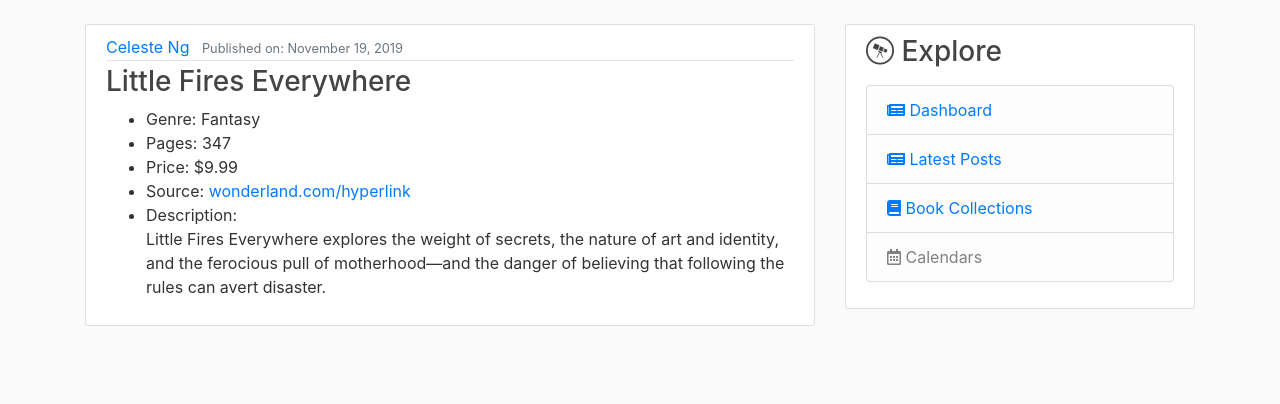
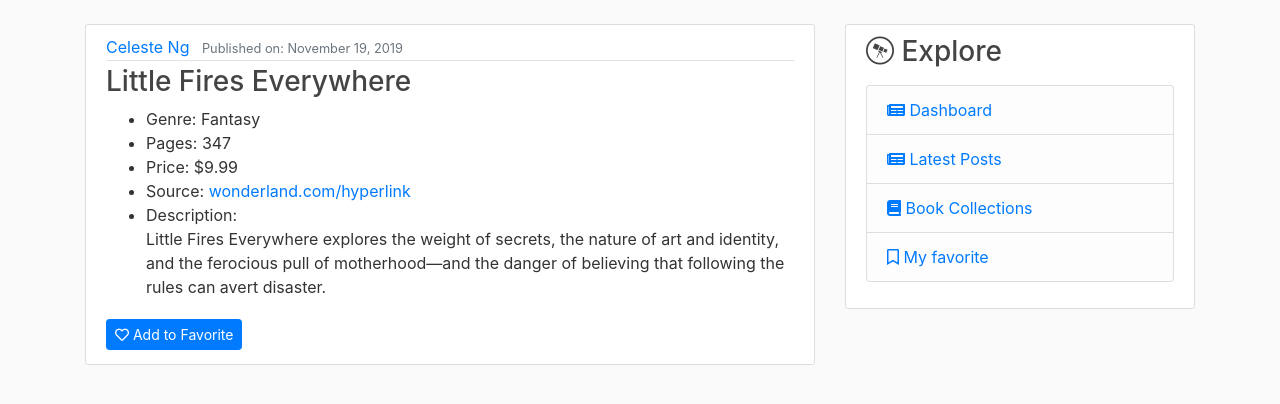
Before and after one commit to btn6364/Wonderland, a Django app: page /book/3/ in a window 1280 px wide. Shown: the part 56-460 px from the top of the page. Run offline with Django 3.2, Linux system fonts and the light colour scheme; a user stored in the database is signed in; data comes from the database, SQL or seed files in the repository; both versions use the stored data as it was after the commit; some libraries are stand-ins or nearby versions.

Commit message:
Finish favorite collections features

```diff
--- a/blog/templates/blog/about.html
+++ b/blog/templates/blog/about.html
@@ -1,4 +1,5 @@
 {% extends "blog/base.html" %}
 {% block content %}
     <h1>About page!</h1>
+    <p>This is my book review page</p>
 {% endblock %}
--- a/blog/templates/blog/base.html
+++ b/blog/templates/blog/base.html
@@ -73,8 +73,8 @@
                         <ul class="list-group">
                             <li class="list-group-item list-group-item-light"><a href="{% url 'blog-home' %}"><i class="fas fa-newspaper"></i>   Dashboard</a></li>
                             <li class="list-group-item list-group-item-light"><a href="{% url 'post-latest' %}"><i class="fas fa-newspaper"></i>   Latest Posts</a></li>
-                            <li class="list-group-item list-group-item-light"><a href="{% url 'library_home' %}"><i class="fas fa-book"></i>   Book Collections</li></a>
-                            <li class="list-group-item list-group-item-light"><i class="far fa-calendar-alt"></i>   Calendars</li>
+                            <li class="list-group-item list-group-item-light"><a href="{% url 'library_home' %}"><i class="fas fa-book"></i>   Book Collections</a></li>
+                            <li class="list-group-item list-group-item-light"><a href="{% url 'book_favorite_list' %}"><i class="far fa-bookmark"></i>   My favorite</a></li>
                         </ul>
                     </p>
                 </div>
--- a/blog/templates/blog/post_detail.html
+++ b/blog/templates/blog/post_detail.html
@@ -41,7 +41,7 @@
                     <span class="text-muted pull-right">
                         <small class="date text-muted font-weight-normal">{{ comment.created_date }}</small>
                     </span>
-                    <a href="#"><strong class="text-success">@{{ comment.author.username }}</strong></a>
+                    <a href="{% url 'user-posts' comment.author.username %}"><strong class="text-success">@{{ comment.author.username }}</strong></a>
                     <p>
                         {{ comment.text|linebreaks }}
                     </p>
--- a/book_library/models.py
+++ b/book_library/models.py
@@ -1,6 +1,8 @@
 from django.db import models
 from PIL import Image
 from django.utils import timezone
+from django.contrib.auth.models import User
+from django.urls import reverse
 
 class Author(models.Model):
     first_name = models.CharField(max_length=50)
@@ -21,10 +23,14 @@
     source = models.URLField(max_length=250)
     published_date = models.DateTimeField(default=timezone.now)
     price = models.DecimalField(max_digits=10, decimal_places=2, default=0.00)
-    # TODO add rating here
+    favorites = models.ManyToManyField(User, blank=True, related_name="book_favorites")
 
     def __str__(self):
         return self.title + "-" + self.author.first_name + " " + self.author.last_name
+
+    def get_absolute_url(self):
+        return reverse("book_detail", kwargs={"pk": self.pk})
+
 
     def save(self, *args, **kwargs):
         super().save(*args, **kwargs)
--- a/book_library/templates/book_library/book_detail.html
+++ b/book_library/templates/book_library/book_detail.html
@@ -14,6 +14,12 @@
             <li>Source: <a href="{{ book.source }}" target="_blank" >wonderland.com/hyperlink</a></li>
             <li>Description: <p class="article-content">{{ book.description }}</p></li>
         </ul>
+        {% if user.is_authenticated %}
+            <div>
+                <a class="btn btn-primary btn-sm mt-1 mb-1" href="{% url 'book_favorite' pk=book.pk %}"><i
+                    class="far fa-heart"></i>  Add to Favorite</a>
+            </div>
+        {% endif %}
     </div>
 </article>
 {% endblock %}
--- a/book_library/urls.py
+++ b/book_library/urls.py
@@ -1,7 +1,9 @@
 from django.urls import path
-from .views import BookListView, BookDetailView
+from .views import BookListView, BookDetailView, BookFavoriteView, BookFavoriteListView
 
 urlpatterns = [
     path("", BookListView.as_view(), name="library_home"),
     path("<int:pk>/", BookDetailView.as_view(), name="book_detail"),
+    path("<int:pk>/favorite/", BookFavoriteView.as_view(), name="book_favorite"),
+    path("favorite/", BookFavoriteListView.as_view(), name="book_favorite_list")
 ]
--- a/book_library/views.py
+++ b/book_library/views.py
@@ -1,7 +1,8 @@
-from django.shortcuts import render
-from django.http import HttpResponse
-from django.views.generic import ListView, DetailView
+from django.shortcuts import render, get_object_or_404
+from django.contrib.auth.mixins import LoginRequiredMixin
+from django.views.generic import ListView, DetailView, RedirectView
 from django.db.models import Q
+from django.contrib import messages
 from .models import Book
 
 class BookListView(ListView):
@@ -17,13 +18,41 @@
                 Q(title__icontains=query) |
                 Q(author__first_name__icontains=query) |
                 Q(author__last_name__icontains=query)
-                )
+                ).distinct()
         else:
             query_list = Book.objects.all()
         return query_list
+
 
 class BookDetailView(DetailView):
     # <app>/<model>_<viewtype>.html
     model = Book
     template_name = "book_library/book_detail.html"
     context_object_name = "book"
+
+
+#view for toggle favorites
+class BookFavoriteView(LoginRequiredMixin ,RedirectView):
+    def get_redirect_url(self, *args, **kwargs):
+        book = get_object_or_404(Book, pk=kwargs["pk"])
+        url = book.get_absolute_url()
+        user = self.request.user
+        if user in book.favorites.all():
+            book.favorites.remove(user)
+            messages.success(self.request, "Removed from your favorite collection!")
+        else:
+            book.favorites.add(user)
+            messages.success(self.request, "Added to your favorite collection!")
+        return url
+
+
+class BookFavoriteListView(LoginRequiredMixin, ListView):
+    model = Book
+    template_name = "book_lirary/book_list.html"
+    context_object_name = "books"
+    ordering = ["title"]
+
+    def get_queryset(self):
+        user = self.request.user
+        query_set = user.book_favorites.all()
+        return query_set
```
Also changed, not shown: book_library/migrations/0003_book_favorites.py (added), db.sqlite3, media/book_pic/book3_db7ta1Y.jpg, media/profile_pics/avatar1_AJVAnAr.jpg (added).
